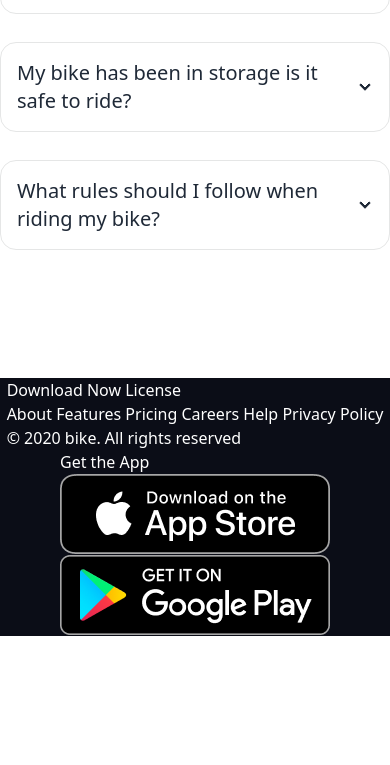
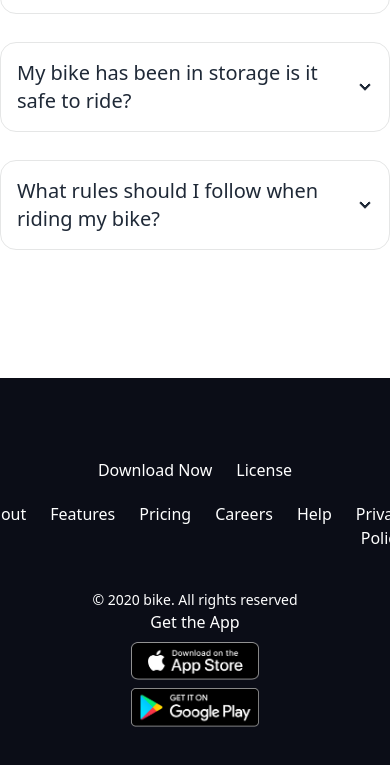
Before and after one commit to rathininfo/bike-world, a plain HTML site: page index.html in a window 390 px wide. Shown: the part 5997-6762 px from the top of the page. Before the commit the page ends 6633 px from the top, so only its background shows below. Drawn offline with nearby package versions, Linux system fonts and the light colour scheme.

Commit message:
Completed responsive

```diff
--- a/index.html
+++ b/index.html
@@ -352,15 +352,15 @@ know about riding a bike?
       <!-- startFrequently Asked  section -->
     </main>
     <footer class="bg-[#0B0D17]">
-      <div class="max-w-screen-lg m-auto mt-32">
-      <div class="flex flex-col md:flex-col lg:flex-row items-center justify-between">
-        <div>
-          <div class="text-[#ffffff]">
+      <div class="max-w-screen-lg m-auto mt-32 py-20">
+      <div class="flex flex-col text-center md:flex-col lg:flex-row items-center justify-between">
+        <div class="space-y-5">
+          <div class="text-[#ffffff] flex gap-6 text-base justify-center md:justify-center lg:justify-left">
             <a class="">Download Now</a>
             <a class="">License</a>
           </div>
 
-          <div class="text-[#ffffff]">
+          <div class="text-[#ffffff] flex gap-6 text-base">
             <a class="link link-hover">About</a>
             <a class="link link-hover">Features</a>
             <a class="link link-hover">Pricing</a>
@@ -369,18 +369,18 @@ know about riding a bike?
             <a class="link link-hover">Privacy Policy</a>
           </div>
 
-          <div class="text-[#ffffff]">
-            <p>
+          <div class="text-[#ffffff] text-sm ">
+            <p class="mt-10">
               © 2020 bike. All rights reserved
             </p>
           </div>
         </div>
 
           <div class="text-[#ffffff]">
-            <span class="">Get the App</span>
-            <div class=" w-full">
-              <a><img src="others/ios.png" alt=""></a>
-              <a><img src="others/android.png" alt=""></a>
+            <span class="text-base ">Get the App</span>
+            <div class=" w-32">
+              <a><img class="mt-2" src="others/ios.png" alt=""></a>
+              <a><img class="mt-2" src="others/android.png" alt=""></a>
             </div>
           </div>
       </div>
```
